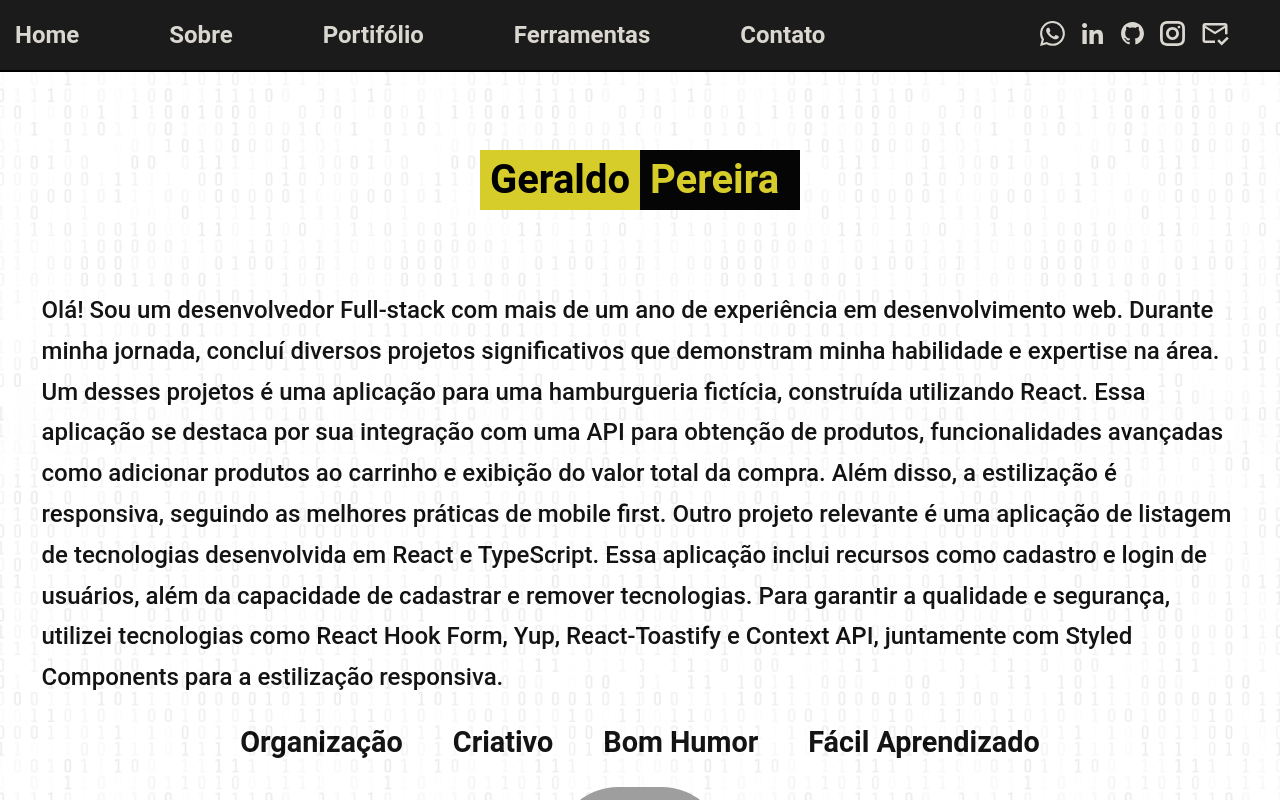
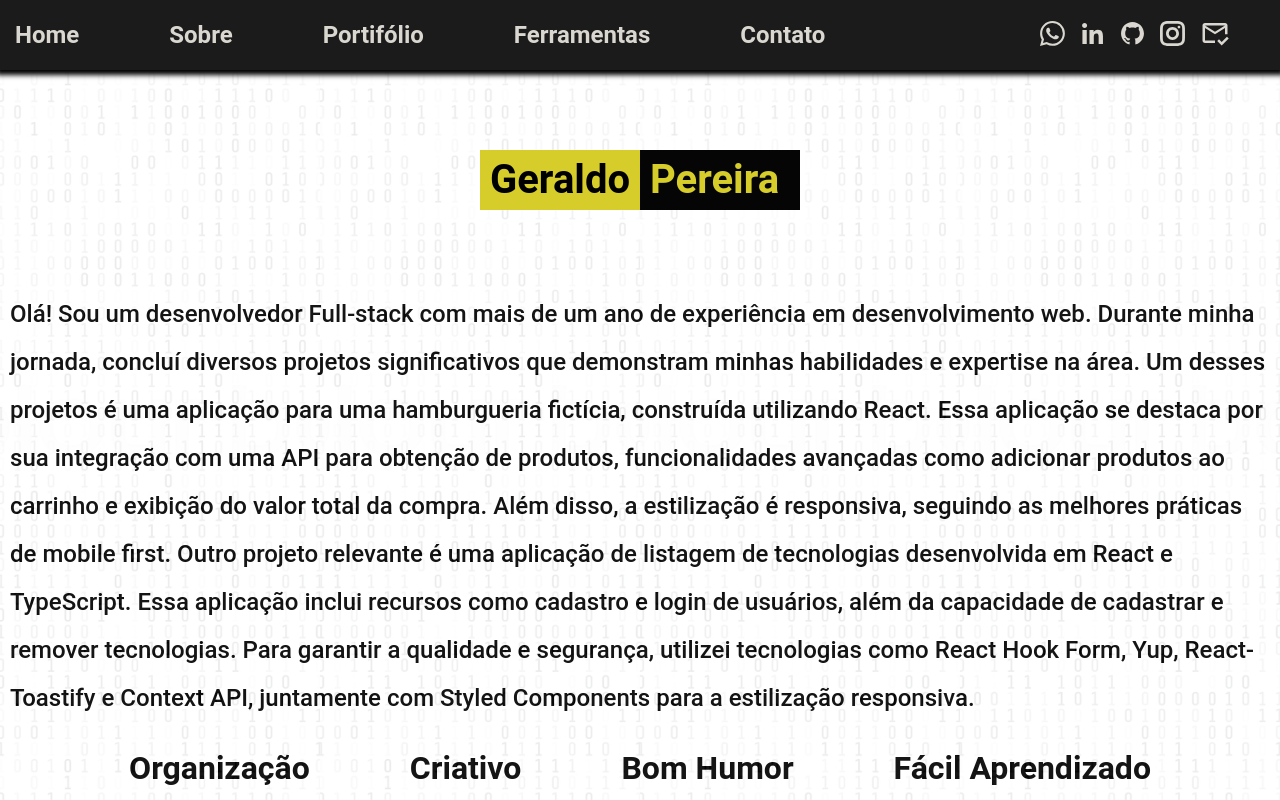
Before and after one commit to Geraldopereirads/potfolio-geraldopereirads-1.0, a React (Vite) app: page /sobre in a window 1280 px wide. Shown: the top 800 px of the page. Built offline with nearby package versions, Linux system fonts and the light colour scheme; grey boxes are pictures that could not be loaded.

Commit message:
fix: repair

```diff
--- a/src/components/header/styleHeader.ts
+++ b/src/components/header/styleHeader.ts
@@ -7,8 +7,7 @@ export const StyleHeader = styled.header`
   justify-content: space-between;
   background-color: var(--header-color);
 
-  box-shadow: 0px 2px;
-
+  box-shadow: 0px 1px 5px 4px;
   height: 70px;
   gap: 70px;
 
--- a/src/pages/PortifolioPage/mainPortfolioPageSlider/ProjectListTwo/projectListStyleTwo.ts
+++ b/src/pages/PortifolioPage/mainPortfolioPageSlider/ProjectListTwo/projectListStyleTwo.ts
@@ -10,6 +10,8 @@ export const ProjectListStyleLiTwo = styled.li`
     width: 100%;
     height: 100%;
     object-fit: cover;
+    box-shadow: 0px 0px 3px 1px;
+    border-radius: 10px;
   }
   a {
     cursor: pointer;
--- a/src/pages/PortifolioPage/mainPortfolioPageSlider/mainPortfolioPageStyle.ts
+++ b/src/pages/PortifolioPage/mainPortfolioPageSlider/mainPortfolioPageStyle.ts
@@ -37,7 +37,7 @@ export const MainPortfolioPageStyleUlOne = styled.ul`
 export const MainPortfolioPageStyleUlTwo = styled.ul`
   display: grid;
   grid-template-columns: 1fr 1fr;
-  gap: 20px;
+  gap: 30px;
   padding: 0px 30px 0px 30px;
 
   @media (min-width: 1200px) {
--- a/src/pages/aboutPage/mainAboutPage/listMainAboutPageOne/styleListAboutPageOne.ts
+++ b/src/pages/aboutPage/mainAboutPage/listMainAboutPageOne/styleListAboutPageOne.ts
@@ -4,12 +4,13 @@ export const StyleListAboutPage = styled.ul`
   display: flex;
   align-items: center;
   justify-content: center;
-  gap: 10px;
+  gap: 22px;
 
   font-weight: bold;
+  font-size: 0.8rem;
 
   @media (max-width: 350px) {
-    font-size: 0.875rem;
+    font-size: 0.8rem;
   }
 
   @media (min-width: 400px) {
@@ -20,7 +21,7 @@ export const StyleListAboutPage = styled.ul`
     }
   }
   @media (min-width: 450px) {
-    gap: 15px;
+    gap: 28px;
     li {
       font-size: 1.2rem;
     }
@@ -28,23 +29,43 @@ export const StyleListAboutPage = styled.ul`
 
   @media (min-width: 500px) {
     li {
-      font-size: 1.5rem;
+      font-size: 1.3rem;
     }
   }
 
   @media (min-width: 600px) {
     gap: 40px;
-  }
-
-  @media (min-width: 700px) {
-    gap: 45px;
 
     li {
-      font-size: 1.8rem;
+      font-size: 1.5rem;
     }
   }
 
-  @media (min-width: 850px) {
+  @media (min-width: 800px) {
     gap: 50px;
+
+    li {
+      font-size: 1.7rem;
+    }
+  }
+
+  @media (min-width: 900px) {
+    gap: 60px;
+
+    li {
+      font-size: 1.9rem;
+    }
+  }
+
+  @media (min-width: 1000px) {
+    gap: 90px;
+  }
+
+  @media (min-width: 1200px) {
+    gap: 100px;
+
+    li {
+      font-size: 2rem;
+    }
   }
 `;
--- a/src/pages/aboutPage/mainAboutPage/mainAboutPage.tsx
+++ b/src/pages/aboutPage/mainAboutPage/mainAboutPage.tsx
@@ -14,8 +14,8 @@ export const MainAboutPage = () => {
         <p>
           Olá! Sou um desenvolvedor Full-stack com mais de um ano de experiência
           em desenvolvimento web. Durante minha jornada, concluí diversos
-          projetos significativos que demonstram minha habilidade e expertise na
-          área. Um desses projetos é uma aplicação para uma hamburgueria
+          projetos significativos que demonstram minhas habilidades e expertise
+          na área. Um desses projetos é uma aplicação para uma hamburgueria
           fictícia, construída utilizando React. Essa aplicação se destaca por
           sua integração com uma API para obtenção de produtos, funcionalidades
           avançadas como adicionar produtos ao carrinho e exibição do valor
@@ -44,7 +44,7 @@ export const MainAboutPage = () => {
           desafios no desenvolvimento web e estou animado para continuar
           contribuindo com meu conhecimento e habilidades em projetos futuros.
           Se você busca um profissional com paixão pelo desenvolvimento web,
-          estou à disposição para colaborar em sua próxima empreitada.{" "}
+          estou à disposição para colaborar em sua próxima empreitada.
         </p>
       </StyleDivMain>
     </StyleSobreMain>
--- a/src/pages/aboutPage/mainAboutPage/styleMainAboutPage.ts
+++ b/src/pages/aboutPage/mainAboutPage/styleMainAboutPage.ts
@@ -12,16 +12,16 @@ export const StyleSobreMain = styled.main`
 
     border-radius: 100px;
 
-    z-index: 10;
+    z-index: 1;
   }
 
   p {
-    line-height: 135%;
+    line-height: 150%;
     font-weight: 500;
 
-    font-size: 1rem;
+    font-size: 1.2rem;
 
-    max-width: 95%;
+    max-width: 100%;
   }
 
   @media (min-width: 400px) {
@@ -44,6 +44,15 @@ export const StyleSobreMain = styled.main`
       font-size: 1.5rem;
     }
   }
+
+  @media (min-width: 1200px) {
+    p {
+      line-height: 200%;
+    }
+    img {
+      width: 200px;
+    }
+  }
 `;
 
 export const StyleDivMain = styled.div`
```
Also changed, not shown: src/assets/img/AboutPageGeraldo.svg (deleted).
